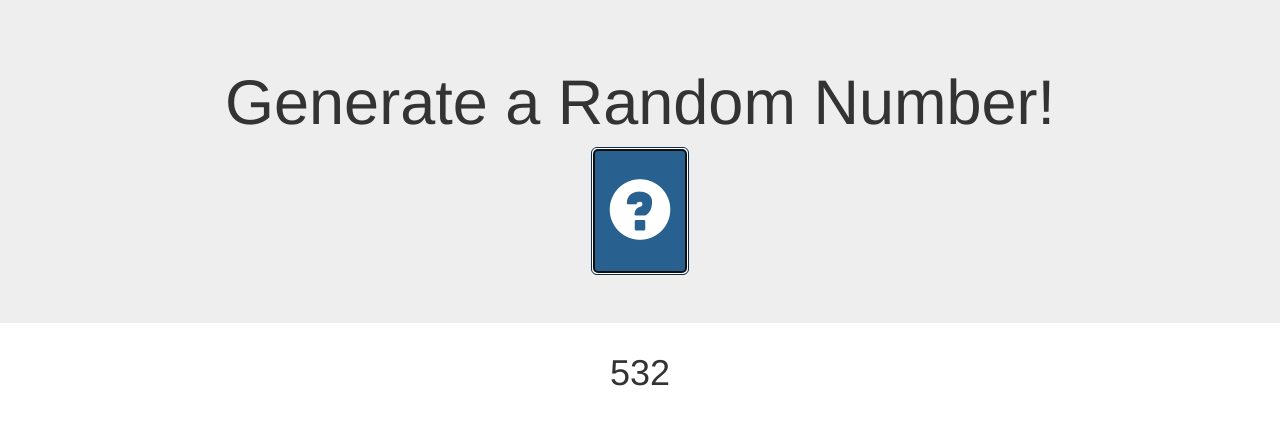
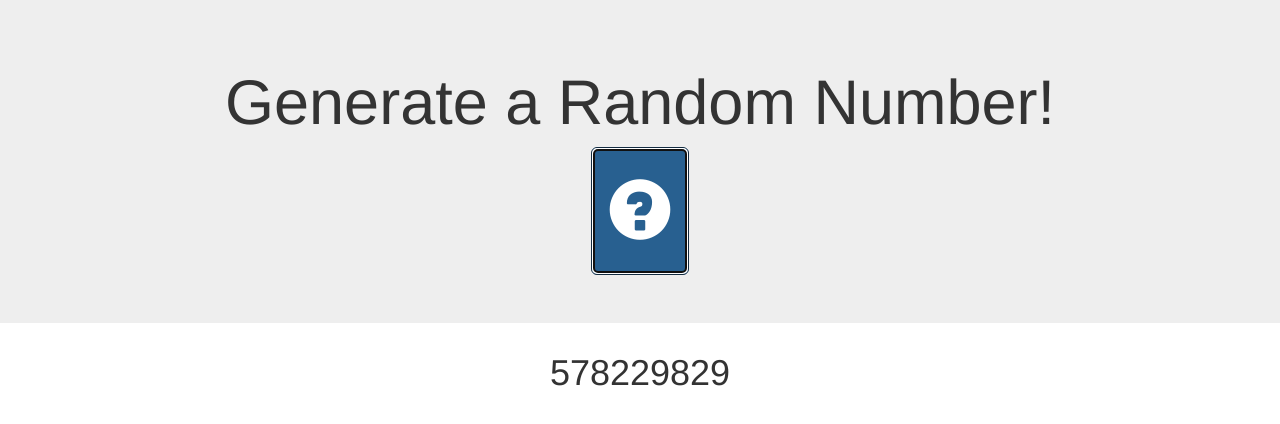
Before and after one commit to DanSeiser/jQueryNumbers, a plain HTML site: page index.html in a window 1280 px wide. Both pictures are taken after a click on the button 639 px from the left and 210 px from the top of the page. Drawn offline with nearby package versions, Linux system fonts and the light colour scheme.

Commit message:
random number generator

```diff
--- a/index.html
+++ b/index.html
@@ -36,7 +36,7 @@
       // CREATE THE MISSING CODE HERE. Your code should add content to the random-number div.
       // ...
       $('#random-button').on('click',function(){
-        var randNum = Math.floor(Math.random() * 1000 ) + 1
+        var randNum = Math.floor(Math.random() * (999999999 - 100000000 + 1)) + 100000000;
         $('#random-number').html(randNum);
       })
 
```
